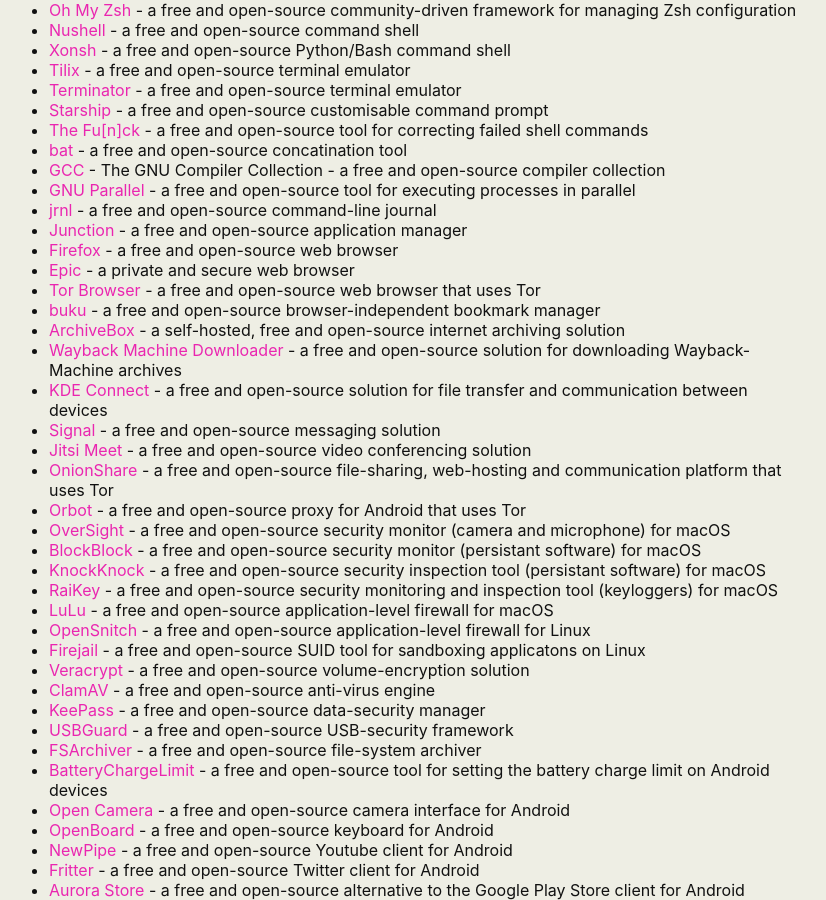
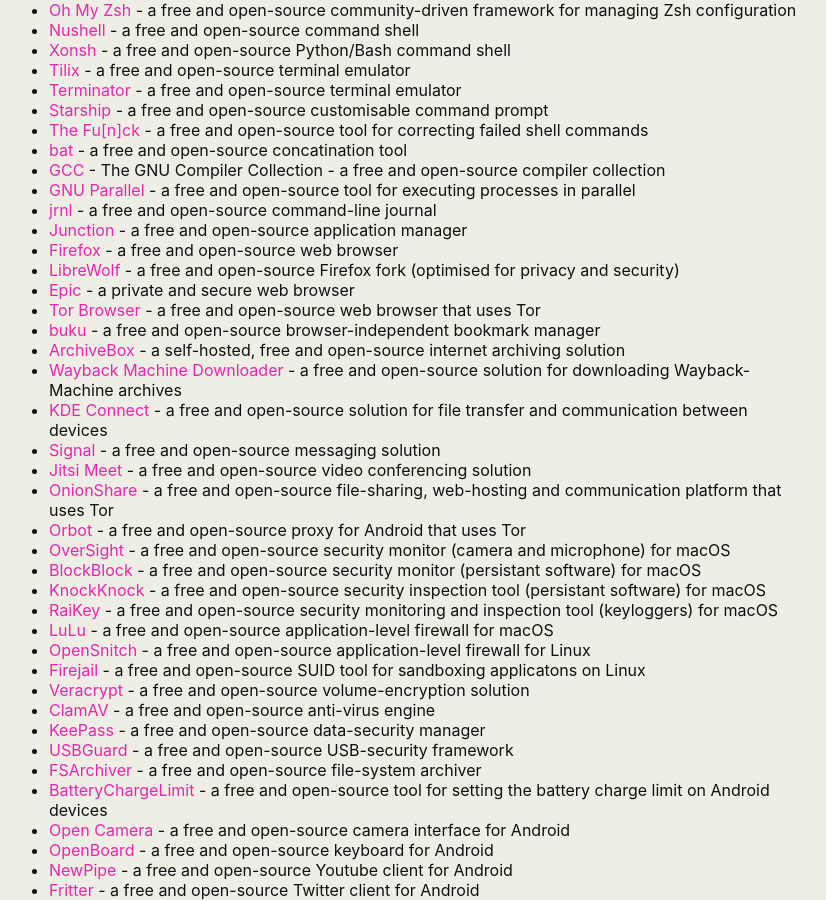
Before and after one commit to martbetz/martbetz.github.io, a Jekyll site: the page built from useful-links.html, in a window 1280 px wide and 900 px high, scrolled down 933 px. Shown: the whole window, without its empty margins (231-1057 px from the left). Built offline with Jekyll 4.4.1, drawn with Linux system fonts in a browser that asks for light colours; some of the changed text lies outside the part shown.

Commit message:
Update useful-links.html

```diff
--- a/useful-links.html
+++ b/useful-links.html
@@ -103,6 +103,7 @@
 <li><a href="https://jrnl.sh/en/stable/">jrnl</a> - a free and open-source command-line journal</li>
 <li><a href="https://github.com/sonnyp/Junction">Junction</a> - a free and open-source application manager</li>
 <li><a href="https://www.mozilla.org/en-US/firefox/new/">Firefox</a> - a free and open-source web browser</li>
+<li><a href="librewolf.net">LibreWolf</a> - a free and open-source Firefox fork (optimised for privacy and security)</li>
 <li><a href="https://www.epicbrowser.com">Epic</a> - a private and secure web browser</li>
 <li><a href="https://www.torproject.org/download/">Tor Browser</a> - a free and open-source web browser that uses Tor</li>
 <li><a href="https://github.com/jarun/Buku">buku</a>  - a free and open-source browser-independent bookmark manager</li>
@@ -312,6 +313,7 @@
 <li><a href="https://repology.org/">Repology</a> - a repository/packaging cross-reference report hub</li>
 <li><a href="https://pepy.tech">PePy</a> - an online tool for displaying Python package statistics</li>
 <li><a href="https://caniuse.com">Can I Use..?</a> - up-to-date support tables for front-end web technologies on desktop and mobile web browsers</li>
+<li><a hfref="https://ffprofile.com/">Firefox Profilemaker</a> - an online tool for creating Firefox profiles</li>
 <li><a href="https://en.gravatar.com">Gravatar</a> - a website for creating and serving globally-recognised avatars</li>
 <li><a href="http://web.archive.org">[The] Wayback Machine</a> - an online searchable web archive</li>
 <li><a href="https://www.manualslib.com">ManualsLib</a> - a search engine for locating various user manuals available on the web</li>
```
